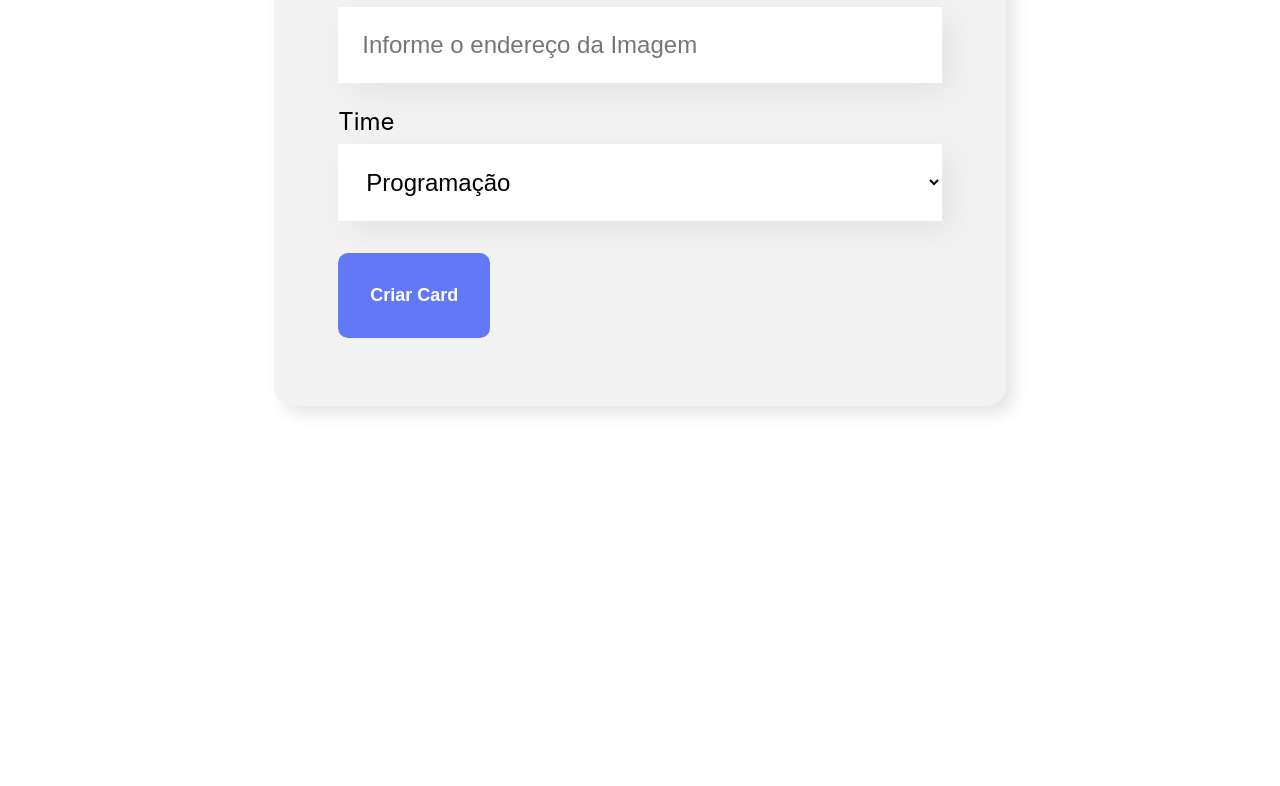
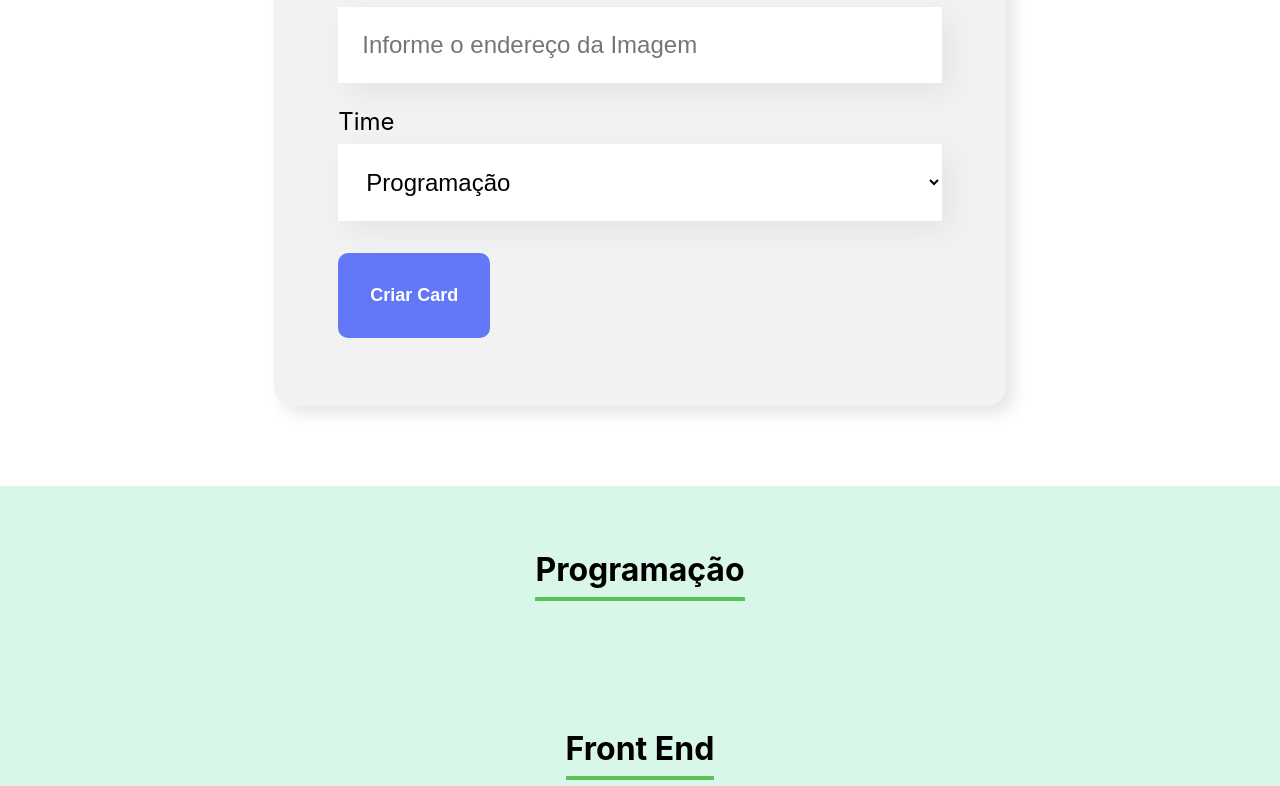
Before and after one commit to matheusrodacki/react-organo, a React (Create React App) app: page / in a window 1280 px wide. Shown: the part 991-1777 px from the top of the page. Before the commit the page ends 1477 px from the top, so only its background shows below. Built offline with nearby package versions, Linux system fonts and the light colour scheme; the HTML template or start-up script is replaced by a standard one.

Commit message:
cria section banner

```diff
--- a/src/App.js
+++ b/src/App.js
@@ -1,11 +1,24 @@
+import { useState } from 'react';
 import Banner from './components/Banner';
 import Formulario from './components/Formulario';
+import Time from './components/Time';
 
 function App() {
+  const times = ['Programação', 'Front End', 'Data Science', 'DevOps', 'UX e Design', 'Mobile', 'Inovação'];
+  const [colaboradores, setColaboradores] = useState([]);
+
+  const aoNovoColaboradorAdicionado = (colaborador) => {
+    console.log(colaboradores);
+    setColaboradores([...colaboradores, colaborador]);
+  };
+
   return (
     <div className='App'>
       <Banner />
-      <Formulario />
+      <Formulario times={times} aoColaboradorCadastrado={(colaborador) => aoNovoColaboradorAdicionado(colaborador)} />
+      {times.map((time) => (
+        <Time nome={time} />
+      ))}
     </div>
   );
 }
--- a/src/components/CampoTexto/CampoTexto.js
+++ b/src/components/CampoTexto/CampoTexto.js
@@ -5,7 +5,6 @@ export const CampoTexto = (props) => {
 
   const aoDigitado = (evento) => {
     props.aoAlterado(evento.target.value);
-    console.log(props.valor);
   };
 
   return (
--- a/src/components/Formulario/Formulario.js
+++ b/src/components/Formulario/Formulario.js
@@ -4,9 +4,7 @@ import CampoTexto from '../CampoTexto';
 import ListaSuspensa from '../ListaSuspensa';
 import './Formulario.css';
 
-export const Formulario = () => {
-  const times = ['Programação', 'Front-End', 'Data-Science', 'Devops', 'UX e Design', 'Mobile', 'Inovação'];
-
+export const Formulario = (props) => {
   const [nome, setNome] = useState('');
   const [cargo, setCargo] = useState('');
   const [imagem, setImagem] = useState('');
@@ -14,8 +12,8 @@ export const Formulario = () => {
 
   const aoSalvar = (event) => {
     event.preventDefault();
-
     console.log('Foi Submetido =>', nome, cargo, imagem, time);
+    props.aoColaboradorCadastrado({ nome, cargo, imagem, time });
   };
 
   return (
@@ -42,8 +40,14 @@ export const Formulario = () => {
           valor={imagem}
           aoAlterado={(valor) => setImagem(valor)}
         />
-        <ListaSuspensa required={true} label='Time' itens={times} valor={time} aoAlterado={(valor) => setTime(valor)} />
-        <Botao texto='Criar Card'>Criar Card</Botao>
+        <ListaSuspensa
+          required={true}
+          label='Time'
+          itens={props.times}
+          valor={time}
+          aoAlterado={(valor) => setTime(valor)}
+        />
+        <Botao>Criar Card</Botao>
       </form>
     </section>
   );
--- a/src/components/ListaSuspensa/ListaSuspensa.js
+++ b/src/components/ListaSuspensa/ListaSuspensa.js
@@ -8,8 +8,7 @@ export const ListaSuspensa = (props) => {
         required={props.required}
         onChange={(evento) => {
           props.aoAlterado(evento.target.value);
-        }}
-        value={props.value}>
+        }}>
         {props.itens.map((item) => (
           <option key={item}>{item}</option>
         ))}
--- /dev/null
+++ b/src/components/Time/Time.css
@@ -0,0 +1,12 @@
+.time {
+  text-align: center;
+  padding: 32px;
+  background-color: #d9f7e9;
+}
+
+.time h3 {
+  font-size: 32px;
+  border-bottom: 4px solid #57c258;
+  display: inline-block;
+  padding-bottom: 8px;
+}
--- /dev/null
+++ b/src/components/Time/Time.js
@@ -0,0 +1,9 @@
+import './Time.css';
+
+export const Time = (props) => {
+  return (
+    <section className='time'>
+      <h3>{props.nome}</h3>
+    </section>
+  );
+};
--- /dev/null
+++ b/src/components/Time/index.js
@@ -0,0 +1,2 @@
+import { Time } from './Time';
+export default Time;
```
